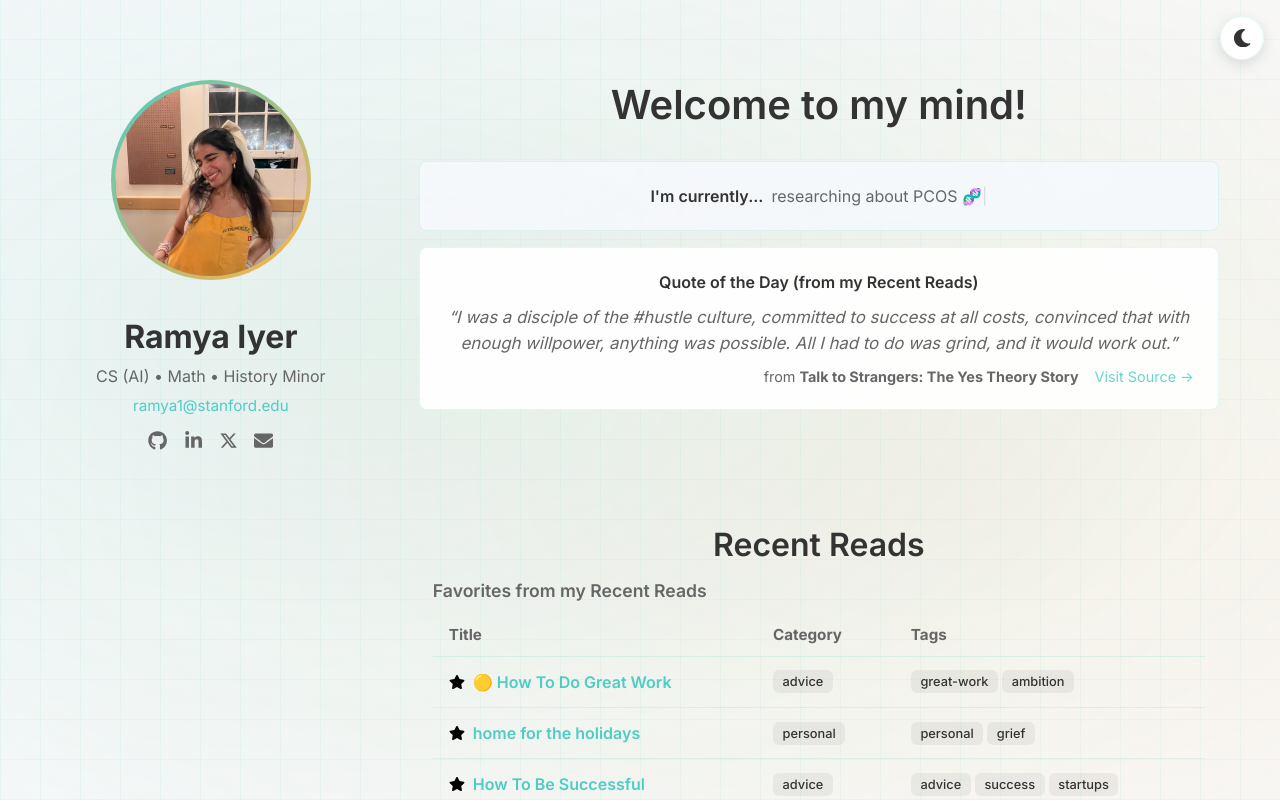
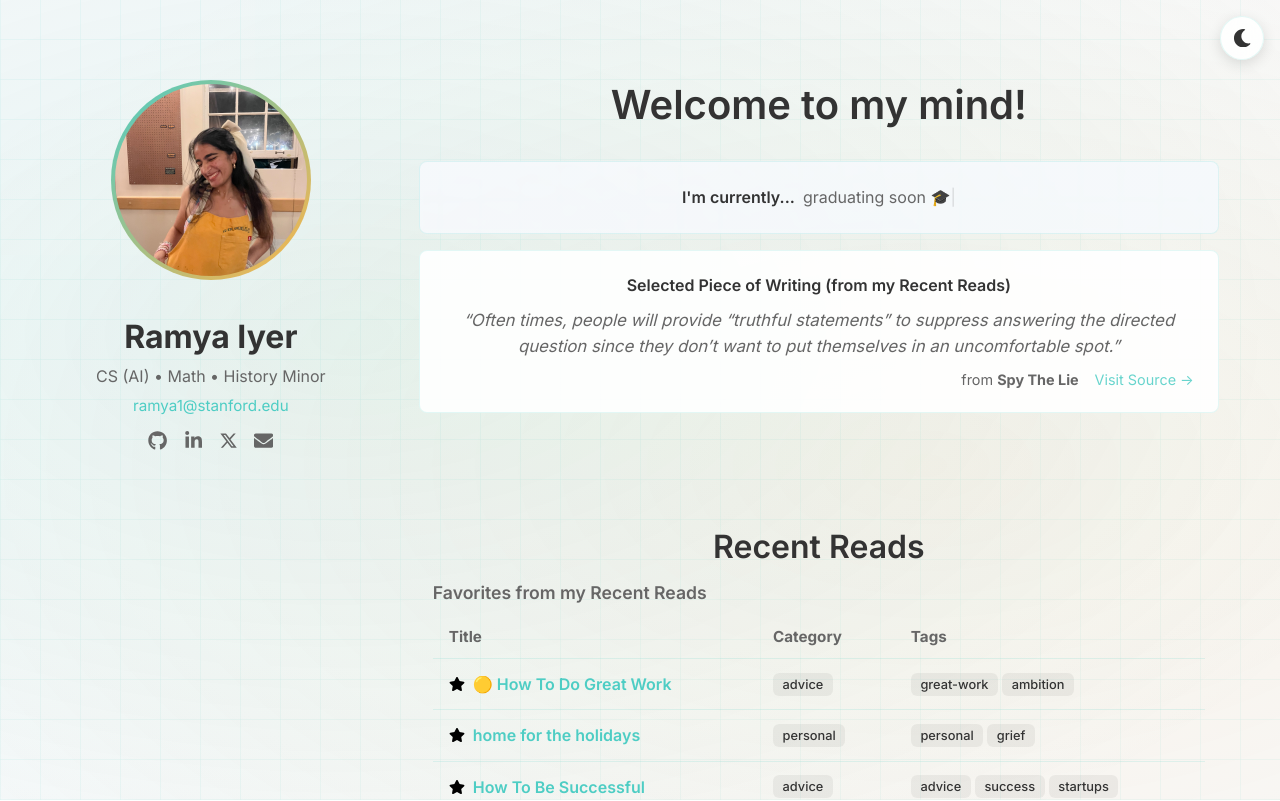
Before and after one commit to riyer8/riyer8.github.io, a React (Create React App) app: page / in a window 1280 px wide. Shown: the top 801 px of the page. Built offline with nearby package versions, Linux system fonts and the light colour scheme.

Commit message:
fix homepage glitch, spy the lie bookshelf, edit principles

```diff
--- a/src/pages/BookshelfPage/data/bookData.js
+++ b/src/pages/BookshelfPage/data/bookData.js
@@ -362,6 +362,44 @@ One of the reasons why I loved this book is the beginning of it seemed almost re
   },
 
   {
+    title: "Spy The Lie",
+    url: "https://www.goodreads.com/book/show/13167156-spy-the-lie",
+    dateAdded: "2025-12-29",
+    category: "psychology",
+    medium: "book",
+    tldr: "ex-CIA officers provide a handbook on how to detect deception.",
+    thoughts: "While it provides good frameworks, I found that it was mostly a handbook rather than detailed frameworks.",
+    tags: ['psychology', 'deception'],
+    notes: `
+> In order to determine whether a person is being untruthful, we need to look and listen for the first deceptive behavior to occur within the first five seconds after the stimulus is delivered.
+>
+
+> At any given moment in time, as human beings we tend to be either be visually dominant or auditory dominant — we’re either more aware of and processing what we’re seeing, or more aware of and processing what we’re hearing. The problem with that goes back to what we said about communication being both verbal and nonverbal in nature, which means that deceptive behavior can come in either or both forms
+>
+
+> The trick is to train our brains to go into what we call “L-squared mode” - we have to tell it to *look* and *listen* simultaneously.
+>
+
+This in fact is quite difficult for the brain to do and after a while, it will default to one or the other. It’s important to train it to process both especially within the first five seconds of delivering the stimulus (a question) and perceiving the answer
+
+> The idea here is that if you want to know if someone is lying, you need to ignore truthful behavior so that it’s no processed.
+>
+
+Often times, people will provide “truthful statements” to suppress answering the directed question since they don’t want to put themselves in an uncomfortable spot.
+
+> All the lies that have ever been told or ever will be told fall into three categories, or strategies: lies of commission, lies of omission, and lies of influence.
+>
+
+The oath that is used when a witness is sworn to testify covers all three forms of these lies.
+
+> “… to tell the truth…” covers lies of commission
+”… the whole truth…” covers lies of omission
+”…and nothing but the truth…” covers lies of influence
+>
+    `
+  },
+
+  {
     title: "Who Moved My Cheese?",
     url: "https://www.goodreads.com/book/show/4894.Who_Moved_My_Cheese_",
     dateAdded: "2025-12-20",
--- a/src/pages/HomePage/MainContent/MainContent.js
+++ b/src/pages/HomePage/MainContent/MainContent.js
@@ -2,7 +2,7 @@ import React, { useState, useEffect } from 'react';
 import StatusWidget from '../StatusWidget/StatusWidget';
 import MobileSidebar from '../Sidebar/MobileSidebar';
 import BookshelfSection from './BookshelfSection';
-import QuoteWidget from '../QuoteWidget';
+import QuoteWidget from '../QuoteWidget/QuoteWidget';
 import { useTheme } from '../../../components/ThemeContext/ThemeContext';
 import { FaBars } from 'react-icons/fa';
 import Footer from '../Footer/Footer';
--- a/src/pages/HomePage/QuoteWidget/QuoteWidget.js
+++ b/src/pages/HomePage/QuoteWidget/QuoteWidget.js
@@ -135,7 +135,7 @@ const QuoteWidget = () => {
             }}
         >
             <div className="quote-title" style={{ color: theme.colors.text }}>
-                Quote of the Day (from my Recent Reads)
+                Selected Piece of Writing (from my Recent Reads)
             </div>
 
             {quoteOfTheDay && (
--- a/src/pages/HomePage/QuoteWidget/index.js
+++ /dev/null
@@ -1 +0,0 @@
-export { default } from './QuoteWidget';
--- a/src/pages/HomePage/Sidebar/index.js
+++ /dev/null
@@ -1 +0,0 @@
-export { default } from './Sidebar';
--- a/src/pages/HomePage/StatusWidget/StatusWidget.css
+++ b/src/pages/HomePage/StatusWidget/StatusWidget.css
@@ -33,6 +33,7 @@
     justify-content: center;
     gap: 0.5rem;
     font-size: 1rem;
+    line-height: 1.4;
 }
 
 .status-item.centered-text {
@@ -46,6 +47,7 @@
 .status-value {
     cursor: default;
     user-select: none;
+    line-height: 1.4;
 }
 
 .status-cursor {
--- a/src/pages/HomePage/StatusWidget/StatusWidget.js
+++ b/src/pages/HomePage/StatusWidget/StatusWidget.js
@@ -3,18 +3,15 @@ import { useTheme } from '../../../components/ThemeContext/ThemeContext';
 import './StatusWidget.css';
 
 const currentActivities = [
-    "building AI agents 🤖",
-    "researching about PCOS 🧬",
-    "planning my senior courses 🎓",
+    "building AI for consumers 💡",
+    "graduating soon 🎓",
     "creating this website 💻",
-    "reading a book at a SF cafe ☕️",
-    "thinking about consumer products 🛍️",
+    "reading a book at a cafe ☕️",
     "hiking at the Stanford Dish 🌳",
-    "writing blog posts ✍️",
+    "writing ✍️",
     "going to the gym and trying new workouts 🥊",
     "connecting founders and VCs through SWITE (swite.org) 🤝",
-    "exploring the city of San Francisco 🌉",
-    "experimenting with side hacks 💡",
+    "exploring San Francisco 🌉",
 ];
 
 const StatusWidget = () => {
--- a/src/pages/HomePage/index.js
+++ b/src/pages/HomePage/index.js
@@ -1,5 +1,4 @@
 export { default as ProfilePhoto } from './ProfilePhoto';
 export { default as StatusWidget } from './StatusWidget';
-export { default as QuoteWidget } from './QuoteWidget';
 export { default as Sidebar } from './Sidebar/Sidebar';
 export { default as MainContent } from './MainContent/MainContent';
--- a/src/pages/Principles/NotesSection.jsx
+++ b/src/pages/Principles/NotesSection.jsx
@@ -8,7 +8,6 @@ import notesAdmire from './data/admire.txt';
 const NOTES_CONFIG = [
   { file: notesPersonal, title: 'personal', colorLight: '#f5fff3ff', colorDark: '#3c3e3cff' },
   { file: notesProduct, title: 'products', colorLight: '#f0f8ff', colorDark: '#2b2f3b' },
-  { file: notesAdmire, title: 'people i admire', colorLight: '#fff5f5ff', colorDark: '#3f2b2b' },
 ];
 
 const NotesSection = () => {
@@ -39,7 +38,7 @@ const NotesSection = () => {
           color: theme.colors.text,
         }}
       >
-        notes to myself
+        Notes
       </h2>
 
       <div style={{ display: 'flex', flexWrap: 'wrap', gap: '1rem', justifyContent: 'center' }}>
```
Also changed, not shown: src/pages/Principles/data/personal.txt, src/pages/Principles/data/products.txt.
